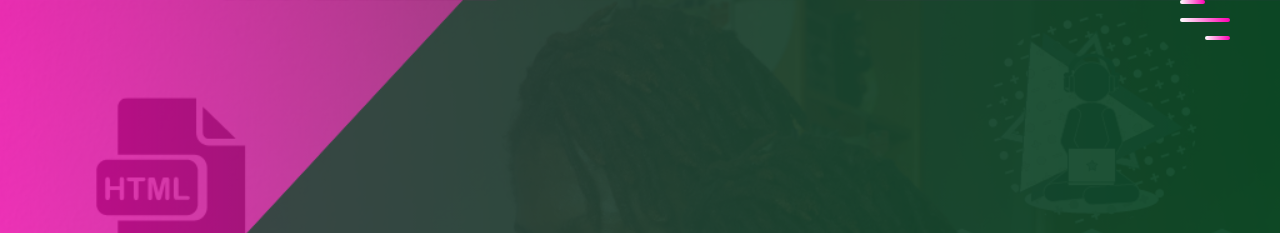
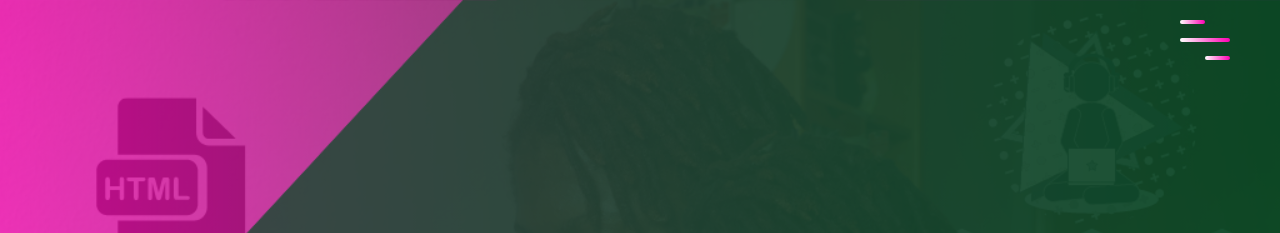
Before and after one commit to mimifitz/portfolio, a PHP site: page / in a window 1280 px wide. Shown: the top 233 px of the page. Run offline with PHP 8.4, Linux system fonts and the light colour scheme.

Commit message:
Margin top of toggler updated

```diff
--- a/pages/style.css
+++ b/pages/style.css
@@ -96,10 +96,6 @@ img{
 }
 
 
-
-
-
-
 /*Start header*/
 
 header{
@@ -153,6 +149,7 @@ background : linear-gradient(to right, #ff00b3, #02411a);
 .menu-toggler{
     position: absolute;
     top: 0;
+    margin-top: 2rem;
     right: 5rem;
     width: 5rem;
     height: 4rem;
@@ -172,6 +169,7 @@ transform : rotate(-45deg);
 background : linear-gradient(to right, white, #ff00b3);
 width: 100%;
 height: 4px;
+top: 5rem;
 border-radius: .8rem;
 
 }
```
